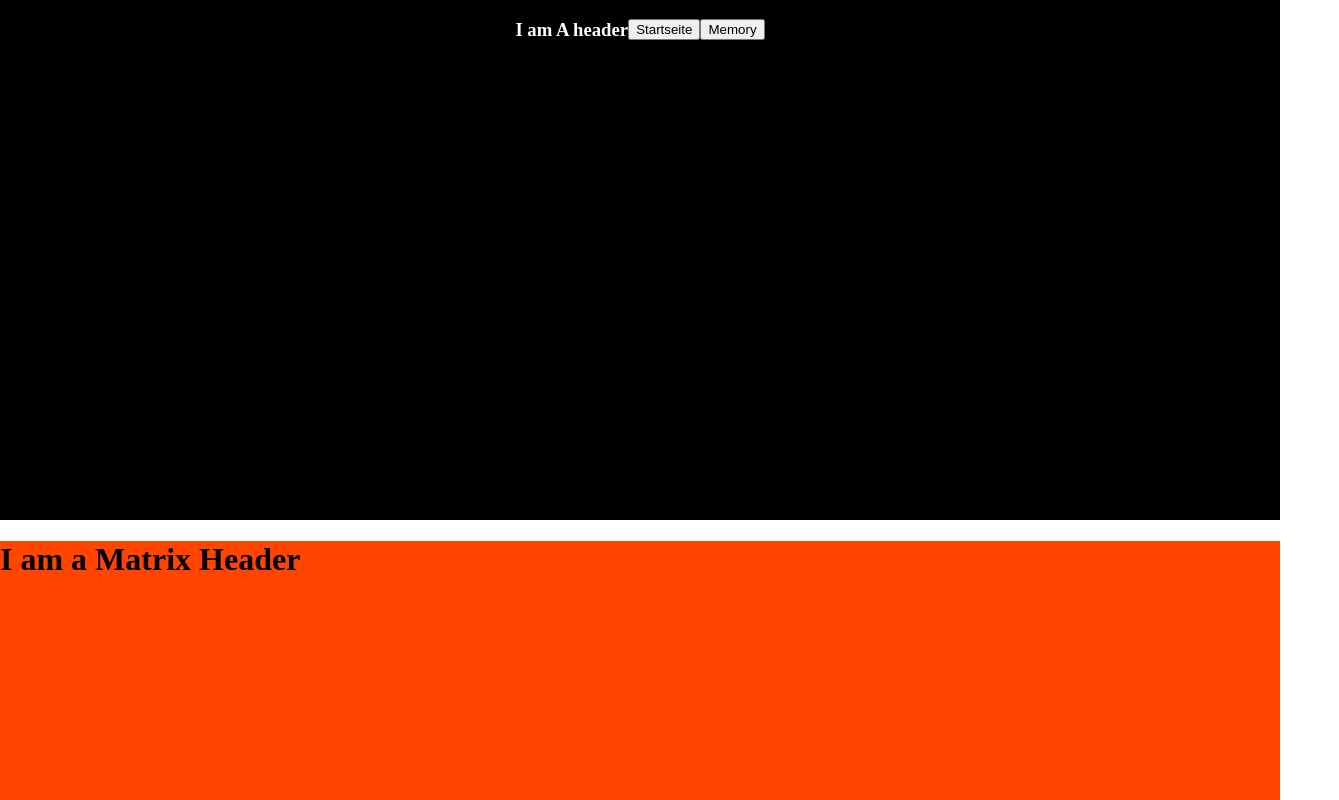
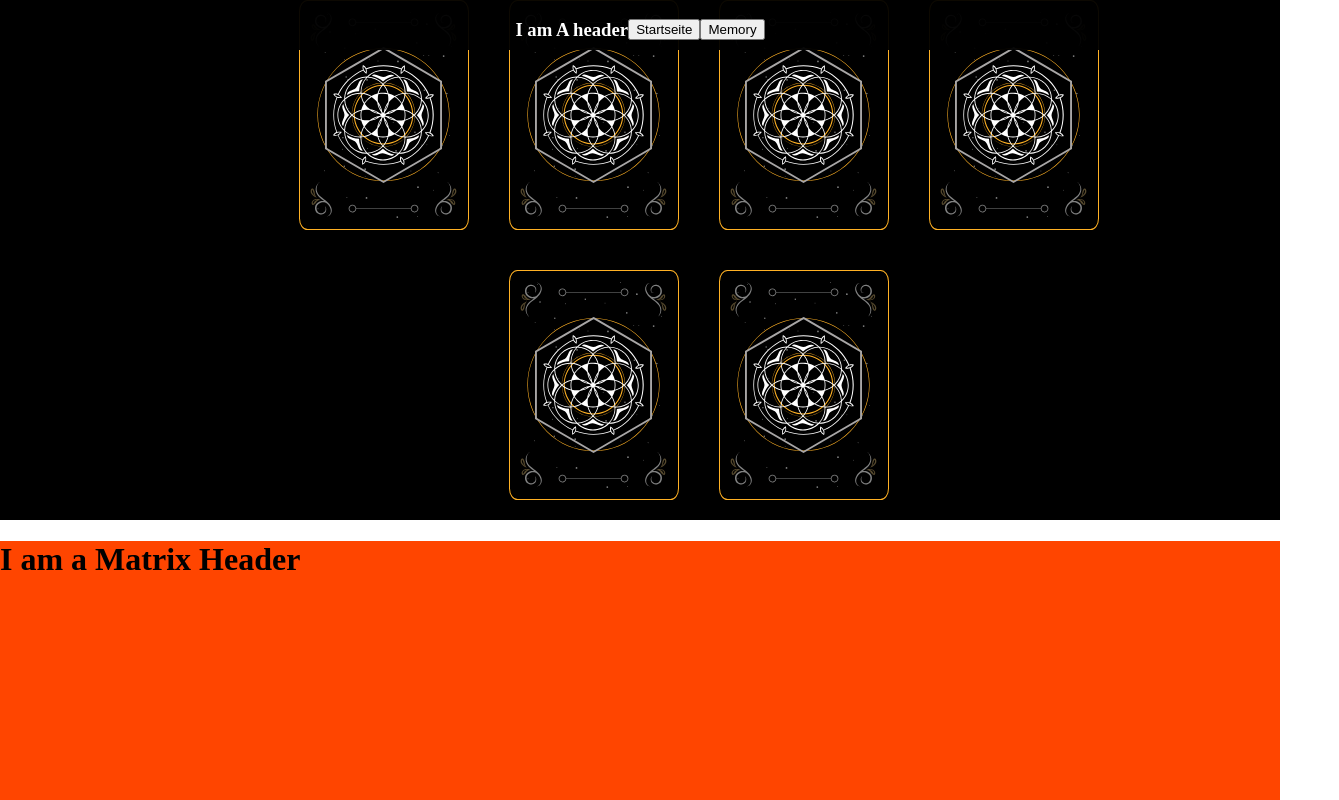
Before and after one commit to stier-dev/next.js-portfolio, a Next.js app: page / in a window 1280 px wide. Shown: the top 800 px of the page, 1339 px wide, since content can reach past the window. Built offline with nearby package versions, Linux system fonts and the light colour scheme.

Commit message:
...ame change

```diff
--- a/styles/components/Memory.module.scss
+++ b/styles/components/Memory.module.scss
@@ -9,8 +9,6 @@
 }
 
 .memoryContainer {
-  position: relative;
-  top: 1000px;
   max-width: 900px;
   display: flex;
   align-items: center;
```
